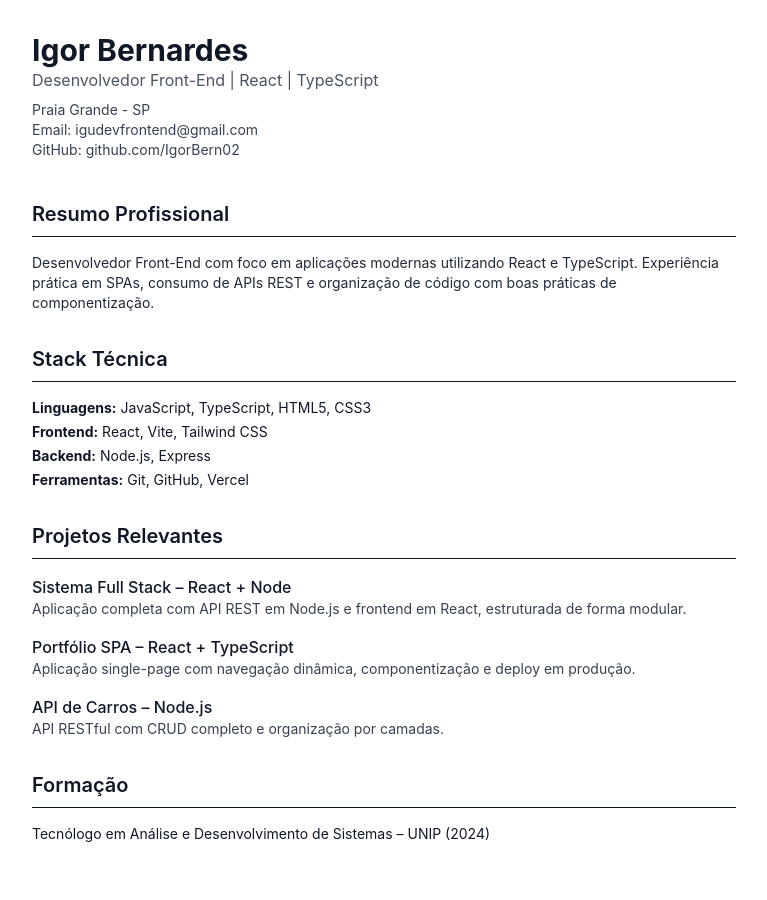
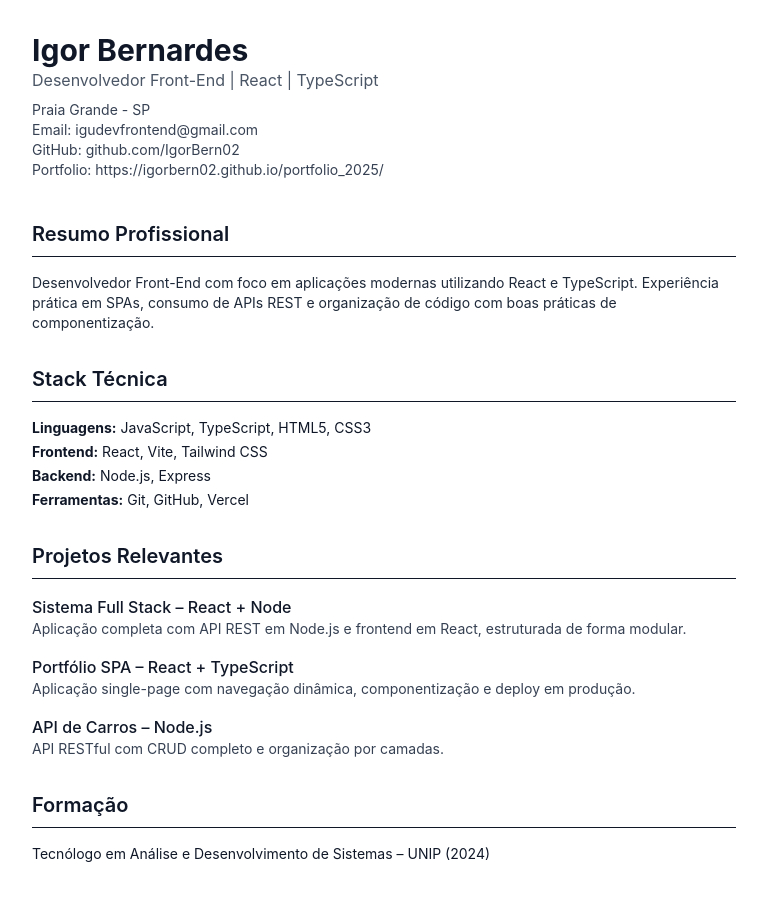
Before and after one commit to IgorBern02/resume2026, a React (Vite) app: page / in a window 1280 px wide. Shown: the top 900 px of the page, without its empty margins (256-1023 px from the left). Built offline with nearby package versions, Linux system fonts and the light colour scheme.

Commit message:
portfolio link adicionado

```diff
--- a/src/App.tsx
+++ b/src/App.tsx
@@ -14,6 +14,7 @@ export default function App() {
           <p>Praia Grande - SP</p>
           <p>Email: igudevfrontend@gmail.com</p>
           <p>GitHub: github.com/IgorBern02</p>
+          <p>Portfolio: https://igorbern02.github.io/portfolio_2025/</p>
         </div>
       </header>
 
```
